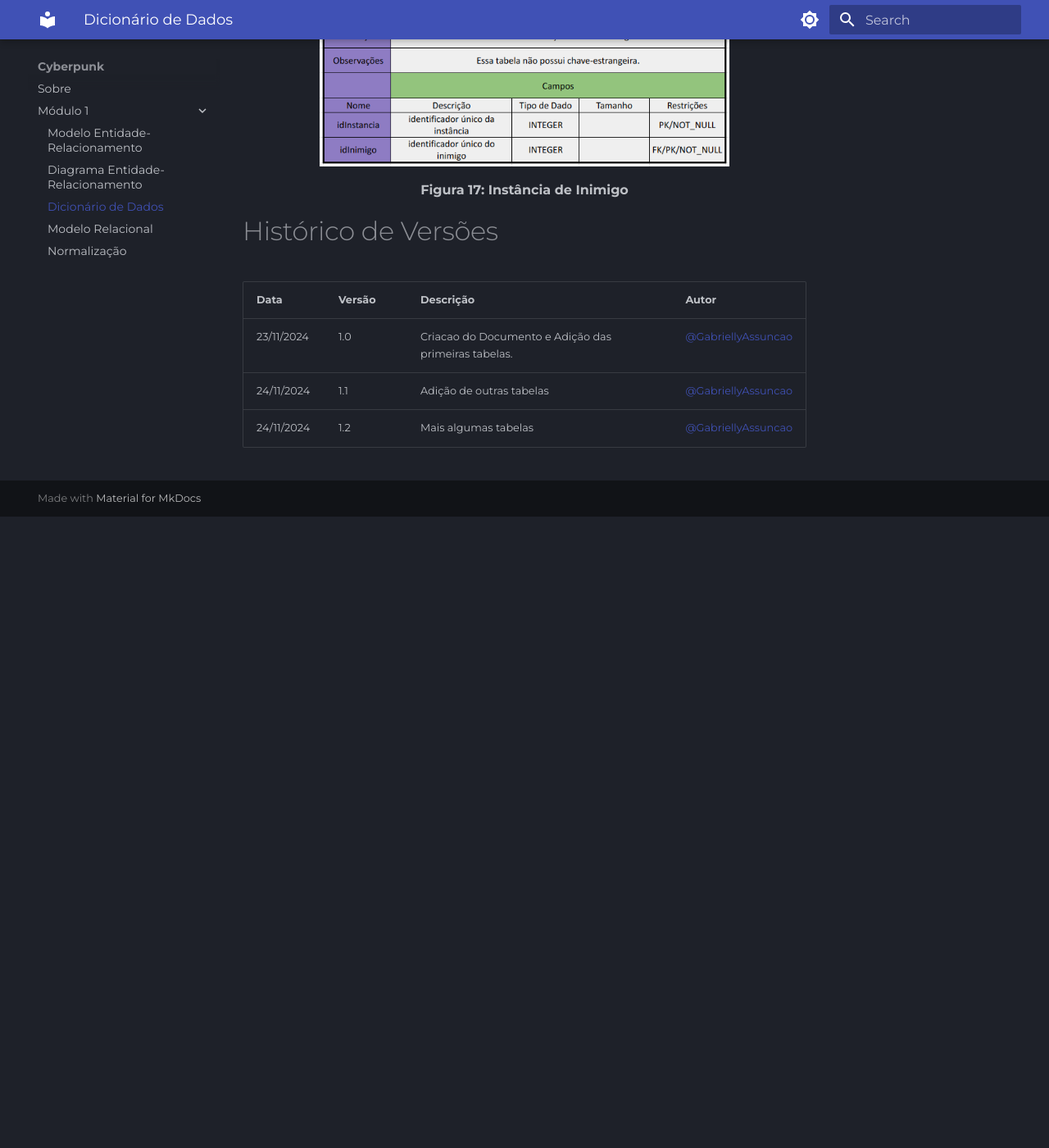
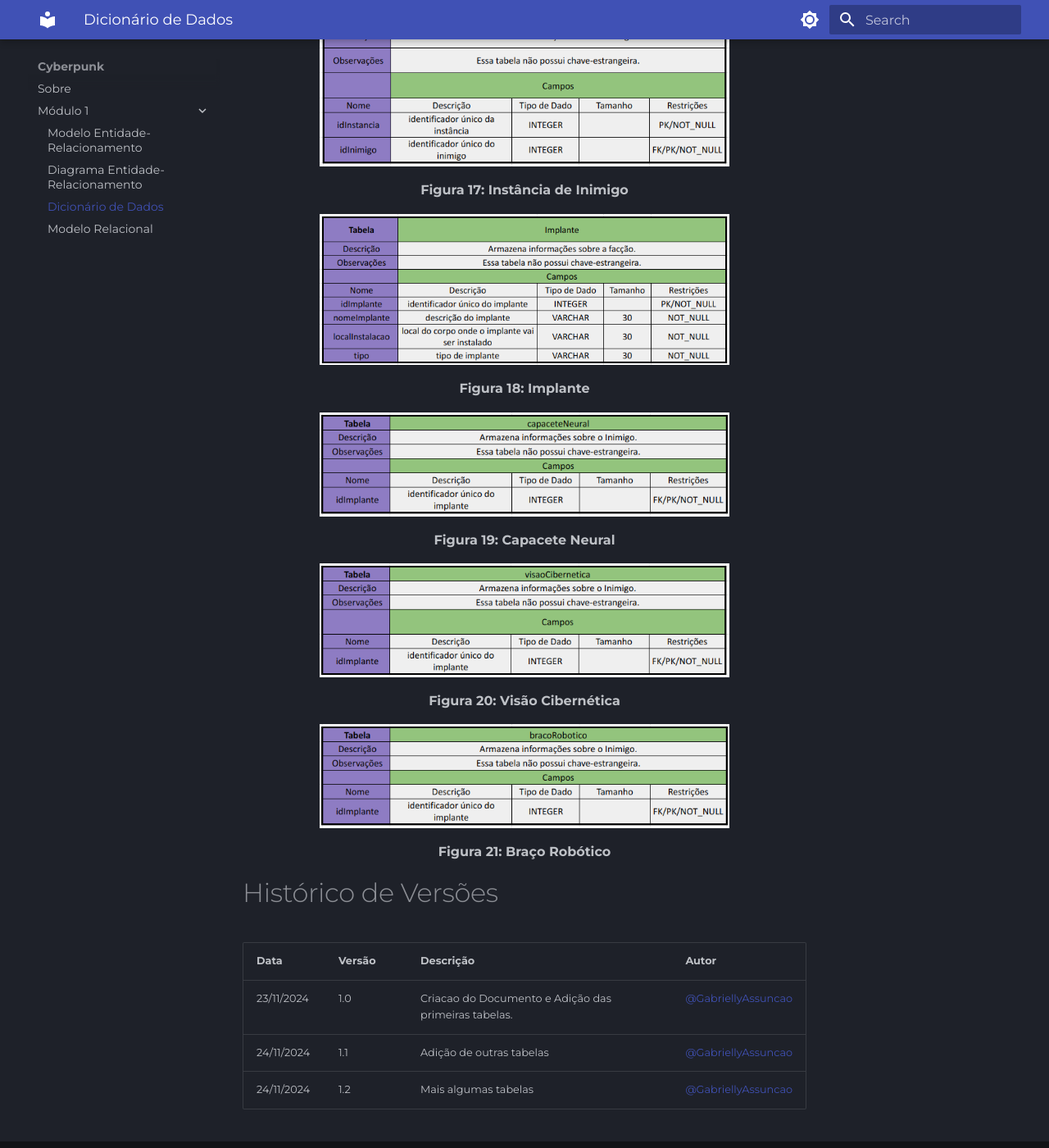
Before and after one commit to SBD1/2024.2-Cyberpunk, an MkDocs documentation site: the page built from docs/modulo1/Dicionario.md, in a window 1280 px wide and 1400 px high, scrolled down 4074 px. Shown: the whole window at 82% size. Built offline with MkDocs 1.6.1 and Material for MkDocs 9.7.7, drawn with Linux system fonts in a browser that asks for light colours; before the commit the page ends 4704 px from its top, so only the background shows below that.

Commit message:
atualização do mkdocs e dicionario de dados

```diff
--- a/docs/modulo1/Dicionario.md
+++ b/docs/modulo1/Dicionario.md
@@ -87,6 +87,26 @@
   <p><b>Figura 17: Instância de Inimigo</b></p>
 </div>
 
+<div align="center">
+  <img align="center" src="https://raw.githubusercontent.com/SBD1/2024.2-Cyberpunk/refs/heads/docs/docs/assets/dd-implante.png" alt="mapa" width="500" height="400">
+  <p><b>Figura 18: Implante</b></p>
+</div>
+
+<div align="center">
+  <img align="center" src="https://raw.githubusercontent.com/SBD1/2024.2-Cyberpunk/refs/heads/docs/docs/assets/dd-capacete.png" alt="mapa" width="500" height="400">
+  <p><b>Figura 19: Capacete Neural</b></p>
+</div>
+
+<div align="center">
+  <img align="center" src="https://raw.githubusercontent.com/SBD1/2024.2-Cyberpunk/refs/heads/docs/docs/assets/dd-visao.png" alt="mapa" width="500" height="400">
+  <p><b>Figura 20: Visão Cibernética</b></p>
+</div>
+
+<div align="center">
+  <img align="center" src="https://raw.githubusercontent.com/SBD1/2024.2-Cyberpunk/refs/heads/docs/docs/assets/dd-braco.png" alt="mapa" width="500" height="400">
+  <p><b>Figura 21: Braço Robótico</b></p>
+</div>
+
 # Histórico de Versões
 | Data       | Versão | Descrição   | Autor     |
 | ---------- | ------ | ----------- | --------- |
--- a/mkdocs.yml
+++ b/mkdocs.yml
@@ -32,4 +32,3 @@ nav:
     - Diagrama Entidade-Relacionamento: modulo1/DER_Cyberpunk.md
     - Dicionário de Dados: modulo1/Dicionario.md
     - Modelo Relacional: modulo1/Modelo_Relacional.md
-    - Normalização: modulo1/Normalizacao.md
```
Also changed, not shown: docs/assets/dd-braco.png (added), docs/assets/dd-capacete.png (added), docs/assets/dd-implante.png (added), docs/assets/dd-visao.png (added).
